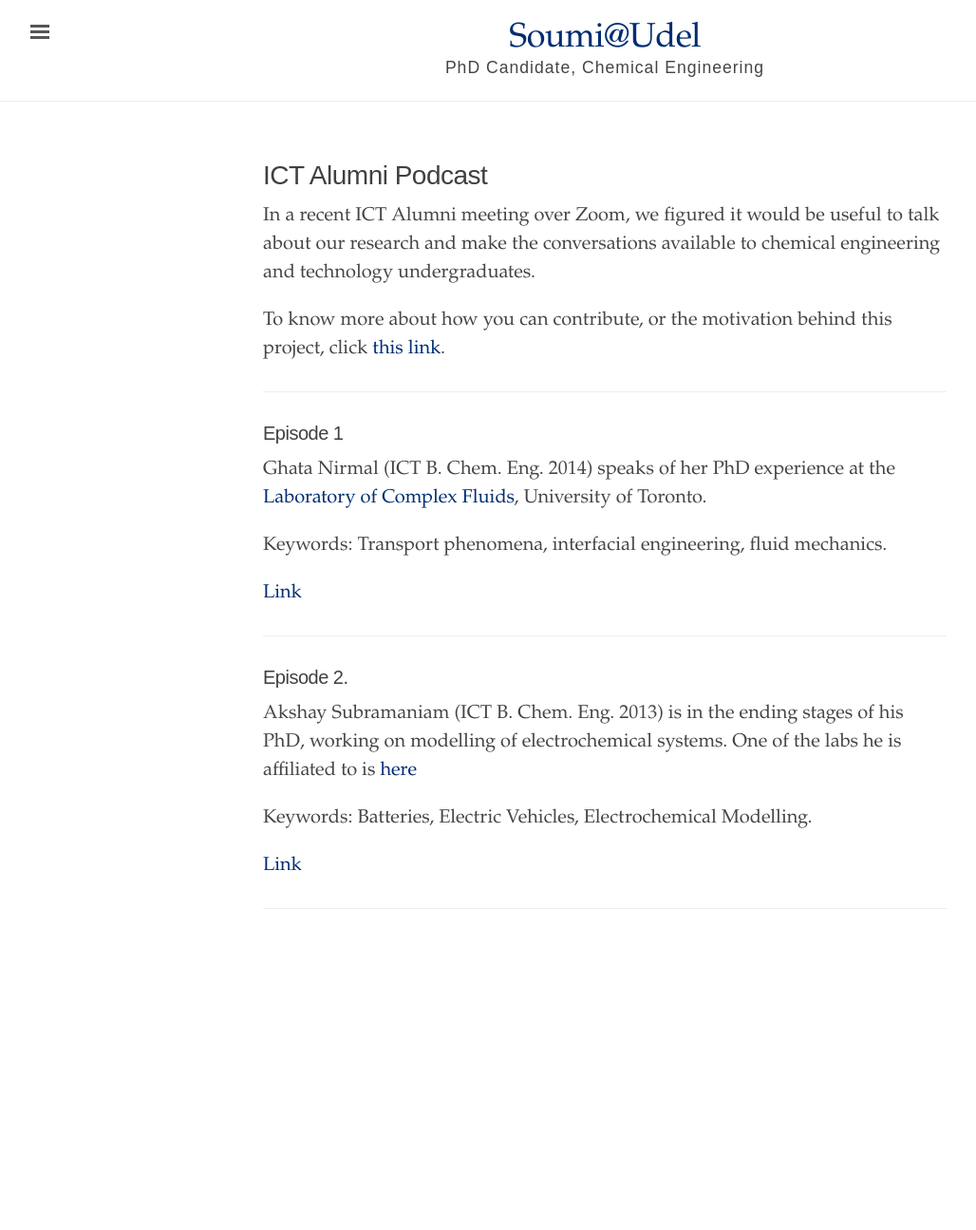
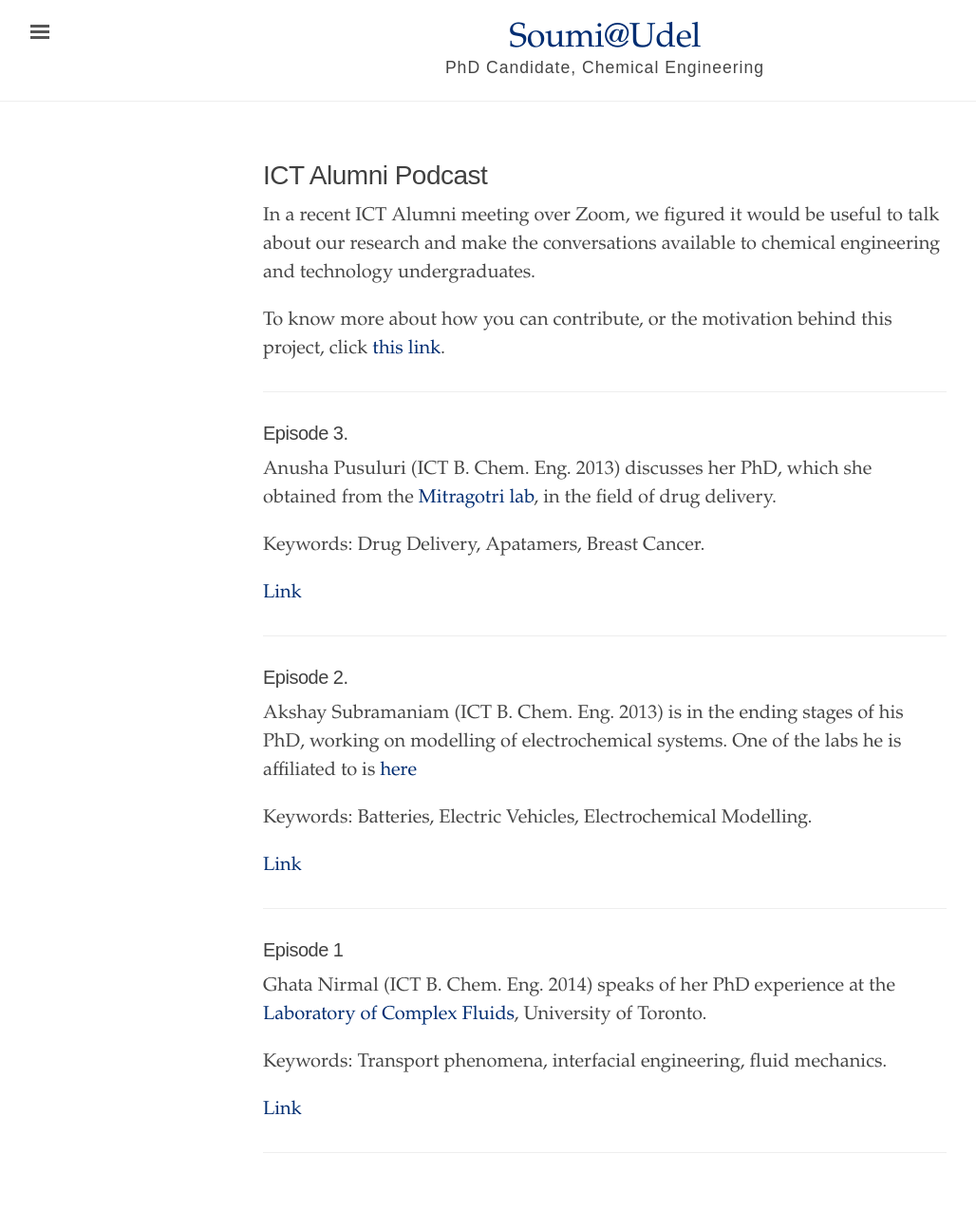
Before and after one commit to soumi-udel/soumi-udel.github.io, a Jekyll site: the page built from ictpodcast.md, in a window 1280 px wide. Shown: the whole page at 95% size, without its empty margins (3-1031 px from the left). Built offline with Jekyll 4.4.1, drawn with Linux system fonts in a browser that asks for light colours; before the commit the page ends 1038 px from its top, so only the background shows below that.

Commit message:
Episode 3 Podcast

```diff
--- a/ictpodcast.md
+++ b/ictpodcast.md
@@ -10,13 +10,13 @@ To know more about how you can contribute, or the motivation behind this project
 
 <hr>
 
-### Episode 1
+### Episode 3.
 
-Ghata Nirmal (ICT B. Chem. Eng. 2014) speaks of her PhD experience at the [Laboratory of Complex Fluids](http://individual.utoronto.ca/aramcha/index.html){:target="blank"}, University of Toronto.
+Anusha Pusuluri (ICT B. Chem. Eng. 2013) discusses her PhD, which she obtained from the [Mitragotri lab](https://drugdelivery.seas.harvard.edu/), in the field of drug delivery.
 
-Keywords: Transport phenomena, interfacial engineering, fluid mechanics.
+Keywords: Drug Delivery, Apatamers, Breast Cancer.
 
-[Link](/podcast/Episode1_GhataN.mp3){:target="blank"}
+[Link](/podcast/Episode3_AnushaP.mp3){:target="blank"}
 
 <hr>
 
@@ -29,3 +29,13 @@ Keywords: Batteries, Electric Vehicles, Electrochemical Modelling.
 [Link](/podcast/Episode2_AkshayS.mp3){:target="blank"}
 
 <hr>
+
+### Episode 1
+
+Ghata Nirmal (ICT B. Chem. Eng. 2014) speaks of her PhD experience at the [Laboratory of Complex Fluids](http://individual.utoronto.ca/aramcha/index.html){:target="blank"}, University of Toronto.
+
+Keywords: Transport phenomena, interfacial engineering, fluid mechanics.
+
+[Link](/podcast/Episode1_GhataN.mp3){:target="blank"}
+
+<hr>
```
Also changed, not shown: 1 other file.
